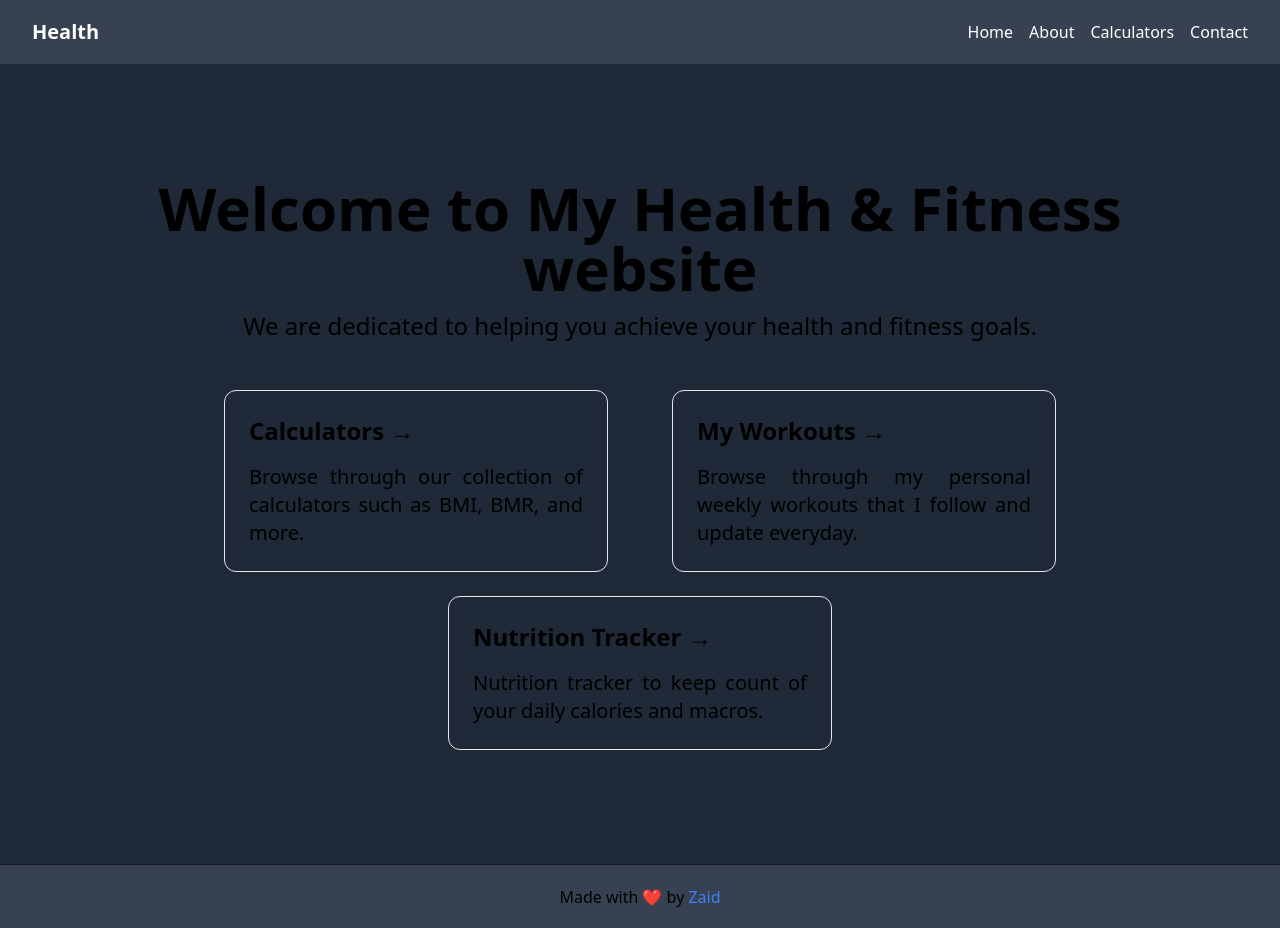
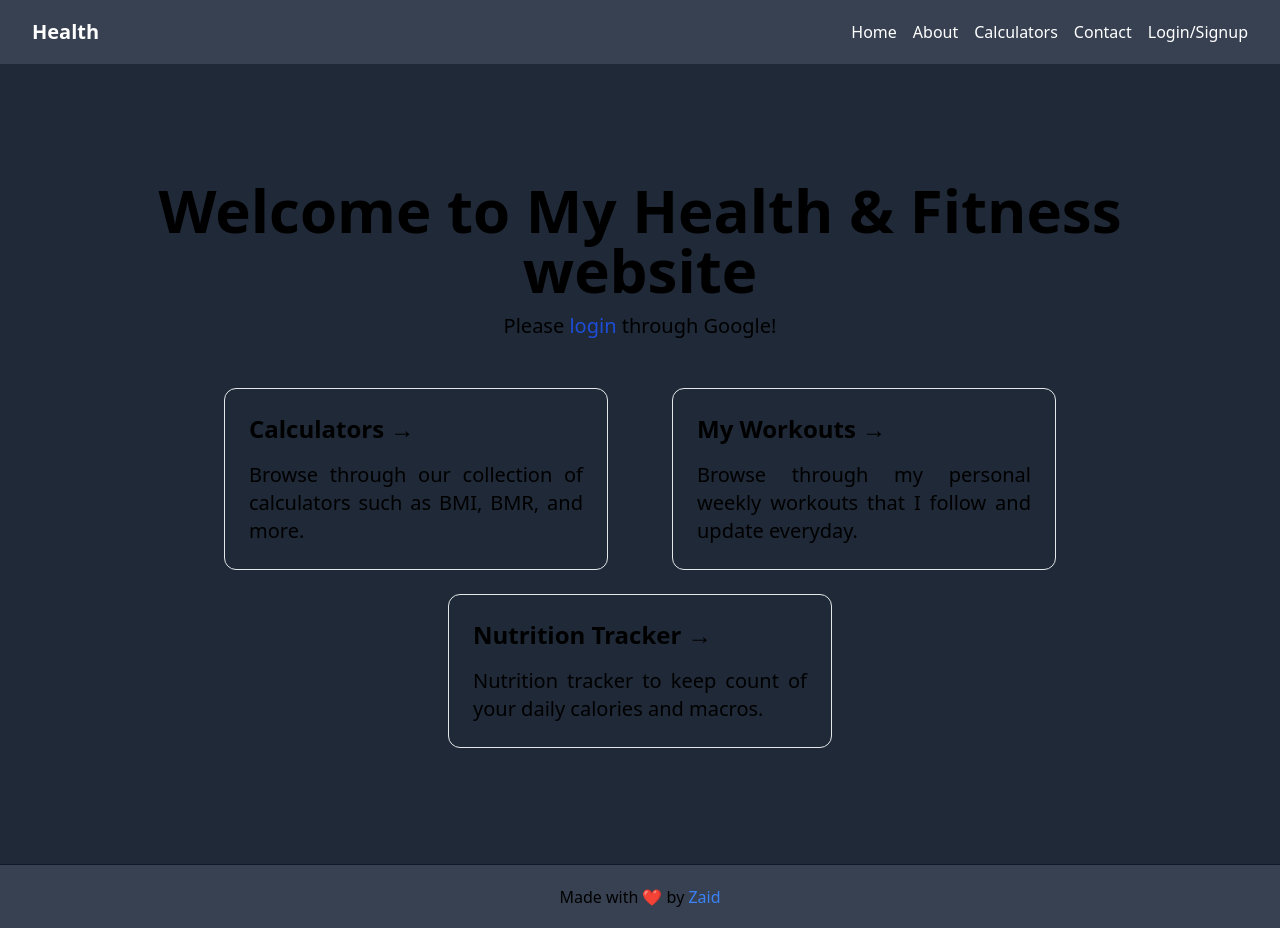
Before and after one commit to 0xzaid/health-and-fitness, a Next.js app: page / in a window 1280 px wide. Built offline with nearby package versions, Linux system fonts and the light colour scheme; no server answers.

Commit message:
added firebase auth via google

```diff
--- /dev/null
+++ b/firebase/clientApp.ts
@@ -0,0 +1,19 @@
+import firebase from 'firebase/compat/app';
+import 'firebase/compat/auth';
+import 'firebase/compat/firestore';
+
+const clientCredentials = {
+    apiKey: process.env.NEXT_PUBLIC_FIREBASE_API_KEY,
+    authDomain: process.env.NEXT_PUBLIC_FIREBASE_AUTH_DOMAIN,
+    projectId: process.env.NEXT_PUBLIC_FIREBASE_PROJECT_ID,
+    storageBucket: process.env.NEXT_PUBLIC_FIREBASE_STORAGE_BUCKET,
+    messagingSenderId: process.env.NEXT_PUBLIC_FIREBASE_MESSAGING_SENDER_ID,
+    appId: process.env.NEXT_PUBLIC_FIREBASE_APP_ID,
+    measurementId: process.env.NEXT_PUBLIC_FIREBASE_MEASUREMENT_ID
+};
+
+if(!firebase.apps.length) {
+    firebase.initializeApp(clientCredentials)
+}
+
+export default firebase
--- a/next.config.js
+++ b/next.config.js
@@ -1,6 +1,6 @@
 /** @type {import('next').NextConfig} */
 const nextConfig = {
-  reactStrictMode: true,
+  reactStrictMode: false,
 }
 
 module.exports = nextConfig
--- a/package.json
+++ b/package.json
@@ -14,10 +14,14 @@
     "@types/react-dom": "18.0.11",
     "eslint": "8.34.0",
     "eslint-config-next": "13.2.1",
+    "firebase": "^9.17.1",
     "framer-motion": "^10.0.0",
     "next": "13.2.1",
+    "next-firebase-auth": "^1.0.0-canary.19",
     "react": "18.2.0",
     "react-dom": "18.2.0",
+    "react-firebase-hooks": "^5.1.1",
+    "react-firebaseui": "^6.0.0",
     "typescript": "4.9.5"
   },
   "devDependencies": {
--- a/src/components/Navbar.tsx
+++ b/src/components/Navbar.tsx
@@ -1,6 +1,8 @@
-import React, { useState } from 'react';
+import React, { useState, useEffect } from 'react';
 import Link from 'next/link';
 import { motion } from 'framer-motion';
+import firebase from "../../firebase/clientApp"
+
 
 const navLinkVariants = {
     rest: {
@@ -14,6 +16,15 @@ const navLinkVariants = {
 };
 
 const Navbar = () => {
+
+    const [isLoggedIn, setIsLoggedIn] = useState(false);
+
+    useEffect(() => {
+        firebase.auth().onAuthStateChanged((user) => {
+            setIsLoggedIn(!!user);
+        });
+    }, []);
+
     const [isOpen, setIsOpen] = useState(false);
 
     const toggleMenu = () => {
@@ -62,6 +73,16 @@ const Navbar = () => {
                                 className="nav-link"
                             >
                                 <Link href="/contact" className="nav-link hover:text-blue-400">Contact</Link>
+                            </motion.div>
+                            <motion.div
+                                variants={navLinkVariants}
+                                whileHover="hover"
+                                whileTap={{ scale: 0.9 }}
+                                className="nav-link"
+                            >
+                                <Link href="/auth" className="nav-link hover:text-blue-400">
+                                    {isLoggedIn ? 'Logout' : 'Login/Signup'}
+                                </Link>
                             </motion.div>
                         </div>
                     </div>
@@ -112,6 +133,9 @@ const Navbar = () => {
                     <Link href="/contact" className="nav-link block border-b">
                         Contact
                     </Link>
+                    <Link href="/auth" className="nav-link block border-b">
+                        Login/Signup
+                    </Link>
                 </div>
             </motion.div>
 
--- a/src/pages/_app.tsx
+++ b/src/pages/_app.tsx
@@ -2,6 +2,7 @@ import '@/styles/globals.css'
 import type { AppProps } from 'next/app'
 import Navbar from '../components/Navbar'
 import Footer from '../components/Footer'
+
 
 export default function App({ Component, pageProps }: AppProps) {
   return (
--- a/src/pages/api/hello.ts
+++ /dev/null
@@ -1,13 +0,0 @@
-// Next.js API route support: https://nextjs.org/docs/api-routes/introduction
-import type { NextApiRequest, NextApiResponse } from 'next'
-
-type Data = {
-  name: string
-}
-
-export default function handler(
-  req: NextApiRequest,
-  res: NextApiResponse<Data>
-) {
-  res.status(200).json({ name: 'John Doe' })
-}
--- /dev/null
+++ b/src/pages/auth.tsx
@@ -0,0 +1,38 @@
+import React from "react";
+import firebase from "../../firebase/clientApp";
+import StyledFirebaseAuth from 'react-firebaseui/StyledFirebaseAuth'
+import { useRouter } from "next/router";
+
+// configure FirebaseUI.
+const uiConfig = {
+    // redirect to / after sign in is successful. Alternatively you can provide a callbacks.signInSuccess function.
+    signInSuccessUrl: "/",
+    // we will display Google as auth providers.
+    signInOptions: [firebase.auth.GoogleAuthProvider.PROVIDER_ID]
+};
+
+function SignInScreen() {
+
+    const router = useRouter();
+
+    React.useEffect(() => {
+        // If user is already logged in, redirect to home page
+        if (firebase.auth().currentUser) {
+            firebase.auth().signOut().then(() => {
+                router.push("/");
+            });
+        }
+    }, []);
+
+
+    return (
+        <div className="min-h-screen">
+            <div className="text-black max-w-xl mx-auto mt-10 px-8 py-12 bg-white shadow-lg rounded-lg">
+                <h1 className="text-2xl font-bold text-center mb-6">Health & Fitness Login</h1>
+                <StyledFirebaseAuth uiConfig={uiConfig} firebaseAuth={firebase.auth()} />
+            </div>
+        </div>
+    );
+}
+
+export default SignInScreen
--- a/src/pages/index.tsx
+++ b/src/pages/index.tsx
@@ -3,10 +3,16 @@ import Image from 'next/image'
 import Link from 'next/link'
 import { Inter } from 'next/font/google'
 import styles from '@/styles/Home.module.css'
+import firebase from "../../firebase/clientApp";
+import { useAuthState } from "react-firebase-hooks/auth"
+import { useState } from 'react'
+import { motion } from "framer-motion";
 
 const inter = Inter({ subsets: ['latin'] })
 
 export default function Home() {
+  const [user, loading, error] = useAuthState(firebase.auth());
+
   return (
     <div className="flex flex-col items-center justify-center min-h-screen py-2">
       <Head>
@@ -15,13 +21,41 @@ export default function Home() {
       </Head>
 
       <main className="flex flex-col items-center justify-center flex-1 px-20 text-center">
+        {!loading && (
           <h1 className="text-6xl font-bold">
             Welcome to My Health & Fitness website
           </h1>
+        )}
 
-        <p className="mt-3 text-2xl">
-          We are dedicated to helping you achieve your health and fitness goals.
+
+        {loading && (
+          <motion.div
+            className="fixed top-0 left-0 w-screen h-screen flex justify-center items-center"
+            initial={{ opacity: 0 }}
+            animate={{ opacity: 1 }}
+            exit={{ opacity: 0 }}
+            transition={{ duration: 1 }}
+          >
+            <motion.div
+              className="text-6xl font-bold text-gray-400"
+              transition={{ duration: 1.5, repeat: Infinity, ease: "linear" }}
+            >
+              <p>Loading...</p>
+            </motion.div>
+          </motion.div>
+        )}
+
+        {!loading && (
+          <>
+            {user ? (
+              <p className="mt-3 text-xl">
+                Welcome {user.displayName}!
               </p>
+            ) : (
+              <p className="mt-3 text-xl">
+                  Please <Link className="text-blue-700 hover:text-blue-400" href="/auth">login</Link> through Google!
+              </p>
+            )}
 
             <div className="flex flex-wrap items-center justify-around max-w-4xl mt-6 sm:w-full">
               <Link href="/calculators" className="p-6 mt-6 text-left border w-96 rounded-xl hover:text-blue-600 focus:text-blue-600">
@@ -44,10 +78,10 @@ export default function Home() {
                   Nutrition tracker to keep count of your daily calories and macros.
                 </p>
               </Link>
-
-
             </div>
+          </>
+        )}
       </main>
     </div>
-  )
+  );
 }
```
Also changed, not shown: 1 other file (tests, documents, lock files or other folders). Lines whose indentation alone changed are shown as unchanged.
